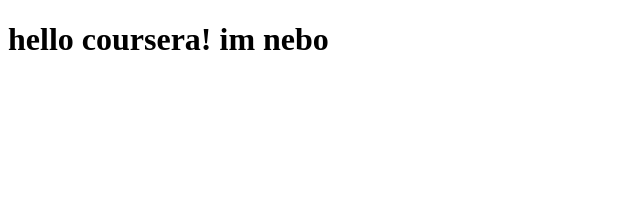
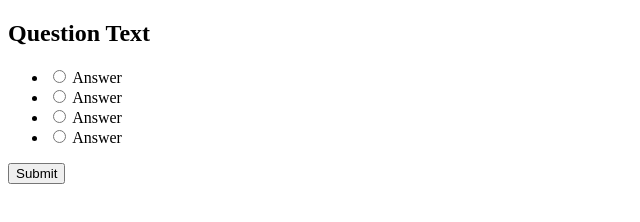
Before and after one commit to nebo2000/coursera-test, a plain HTML site: page index.html in a window 1280 px wide. Shown: the whole page, without its empty margins (0-640 px from the left). Drawn offline with Linux system fonts and the light colour scheme.

Commit message:
quiz for faculty

```diff
--- a/index.html
+++ b/index.html
@@ -1,11 +1,48 @@
 <!DOCTYPE html>
-<html>
+<html lang="en">
 <head>
-	<meta charset="utf-8">
-	<meta name="viewport" content="width=device-width, initial-scale=1">
-	<title>Hello Coursera!</title>
+  <meta charset="UTF-8">
+  <meta http-equiv="X-UA-Compatible" content="IE=edge">
+  <meta name="viewport" content="width=device-width, initial-scale=1.0">
+  <link rel="stylesheet" href="style.css">
+  <!-- Coding with nick -->
+  <title>Quiz App</title>
 </head>
 <body>
-<h1>hello coursera! im nebo</h1>
+
+  <div class="quiz-container" id="quiz">
+    <div class="quiz-header">
+      <h2 id="question">Question Text</h2>
+      <ul>
+        <li>
+          <input type="radio" name="answer" id="a" class="answer">
+          <label for="a" id="a_text">Answer</label>
+        </li>
+
+        <li>
+          <input type="radio" name="answer" id="b" class="answer">
+          <label for="b" id="b_text">Answer</label>
+        </li>
+
+        <li>
+          <input type="radio" name="answer" id="c" class="answer">
+          <label for="c" id="c_text">Answer</label>
+        </li>
+
+        <li>
+          <input type="radio" name="answer" id="d" class="answer">
+          <label for="d" id="d_text">Answer</label>
+        </li>
+
+      </ul>
+    </div>
+
+    <button id="submit">Submit</button>
+
+  </div>
+
+
+  <script src="script.js"></script>
+
 </body>
 </html>
```
